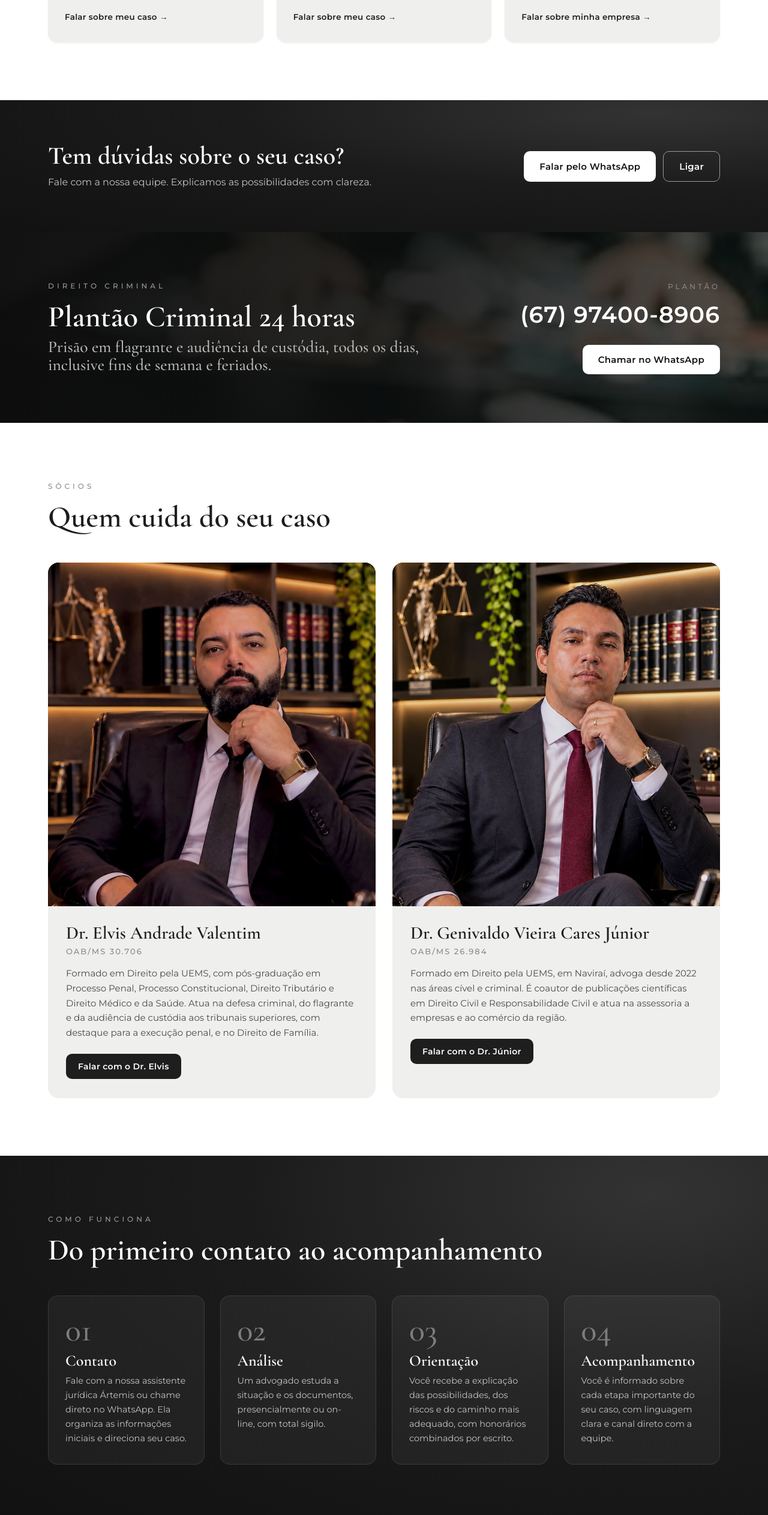
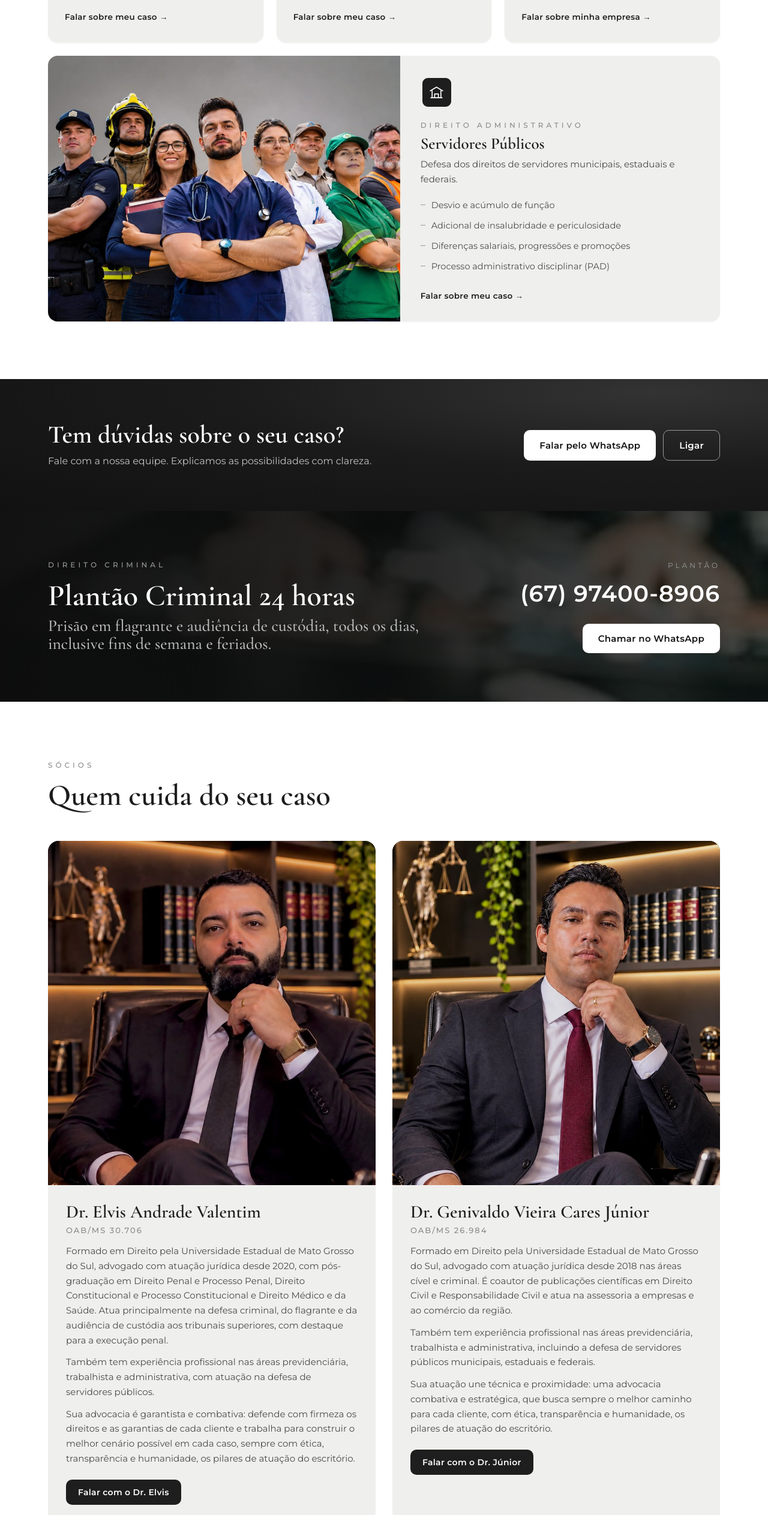
Before and after one commit to advelvisandrade-stack/cav-site, a plain HTML site: page index.html in a window 1280 px wide. Shown: the part 3574-6100 px from the top of the page at 60% size. Drawn offline with nearby package versions, Linux system fonts and the light colour scheme.

Commit message:
Bios atualizadas dos sócios; Servidores Públicos no site, FAQ (Súmula 378/STJ) e nas assistentes
Co-Authored-By: Claude Opus 5.5 <noreply@anthropic.com>
Claude-Session: https://claude.ai/code/session_016zCLAoCu5P1jHBCa2pxurx

```diff
--- a/index.html
+++ b/index.html
@@ -4,7 +4,7 @@
 <meta charset="utf-8">
 <meta name="viewport" content="width=device-width, initial-scale=1">
 <title>Cares &amp; Andrade Valentim Advogados Associados · Advocacia com atuação em todo o Brasil</title>
-<meta name="description" content="Escritório de advocacia com atuação em todo o Brasil. Direito Criminal com plantão 24 horas, Família, Cível, Consumidor e Saúde, Trabalhista, Previdenciário e assessoria a empresas. Atendimento on-line em todo o país e presencial em Naviraí/MS.">
+<meta name="description" content="Escritório de advocacia com atuação em todo o Brasil. Direito Criminal com plantão 24 horas, Família, Cível, Consumidor e Saúde, Trabalhista, Previdenciário, defesa de servidores públicos e assessoria a empresas. Atendimento on-line em todo o país e presencial em Naviraí/MS.">
 <link rel="canonical" href="https://cavadvogadosassociados.com.br/">
 <link rel="icon" href="assets/favicon.png">
 <meta property="og:type" content="website">
@@ -141,6 +141,11 @@ header.scrolled .nav{padding:10px 0}
 .card{background:var(--claro);border-radius:16px;padding:32px 28px;box-shadow:0 1px 3px rgba(0,0,0,.06);transition:.25s;display:flex;flex-direction:column}
 .card:hover{transform:translateY(-4px);box-shadow:0 14px 30px rgba(0,0,0,.09)}
 .card{overflow:hidden}
+.card.feature{grid-column:1/-1;display:grid;grid-template-columns:1.1fr 1fr;padding:0}
+.card.feature .cimg{margin:0;height:auto;min-height:340px}
+.card.feature .fbody{padding:34px 34px 32px;display:flex;flex-direction:column}
+.card.feature .ic{margin:0 0 18px}
+.card.feature .fdesc{font-size:15px;color:#4a4a4a;margin-top:8px}
 .cimg{margin:-32px -28px 0;height:200px;background-size:cover;background-position:center;transition:transform .5s ease}
 .card:hover .cimg{transform:scale(1.04)}
 .cimg{background-position:center 30%}
@@ -176,7 +181,7 @@ header.scrolled .nav{padding:10px 0}
 .socio .info{padding:28px 30px 32px}
 .socio h3{font-size:30px}
 .socio .oab{font-size:13px;letter-spacing:2px;color:var(--cinza);margin-top:4px;font-weight:500}
-.socio p{font-size:15px;color:#4a4a4a;margin-top:14px}
+.socio p{font-size:15px;color:#4a4a4a;margin-top:12px}
 .socio .chips{display:flex;flex-wrap:wrap;gap:8px;margin-top:16px}
 .chip{font-size:12.5px;padding:6px 12px;border-radius:30px;background:var(--branco);border:1px solid #d5d5d5;color:#333}
 .socio .btn{margin-top:22px;padding:12px 20px;font-size:14px}
@@ -234,6 +239,8 @@ footer{background:var(--preto);color:#a9a9a9;padding:60px 0 34px;font-size:13.5p
   .hero{padding-top:150px}
   .sobre-grid,.plantao-box,.contato-grid,.socios-grid,.foot{grid-template-columns:1fr}
   .cards,.steps{grid-template-columns:1fr}
+  .card.feature{grid-template-columns:1fr}
+  .card.feature .cimg{min-height:220px}
   .plantao .side{text-align:left}
   .hero{min-height:auto}
   .float{display:none}
@@ -376,6 +383,17 @@ footer{background:var(--preto);color:#a9a9a9;padding:60px 0 34px;font-size:13.5p
         <ul><li>Cobrança e execução de dívidas</li><li>Notificações extrajudiciais</li><li>Elaboração e revisão de contratos</li><li>Consultoria tributária e trabalhista</li></ul>
         <a class="more" href="atendimento/">Falar sobre minha empresa →</a>
       </article>
+      <article class="card feature reveal">
+        <div class="cimg" style="background-image:url('assets/img/servidores.jpg')" role="img" aria-label="Servidores públicos"></div>
+        <div class="fbody">
+          <div class="ic"><svg viewBox="0 0 24 24"><path d="M3 21h18M5 21V10M19 21V10M9 21v-6h6v6M2 10l10-6 10 6"/></svg></div>
+          <p class="eyebrow" style="margin-bottom:6px">Direito Administrativo</p>
+          <h3>Servidores Públicos</h3>
+          <p class="fdesc">Defesa dos direitos de servidores municipais, estaduais e federais.</p>
+          <ul><li>Desvio e acúmulo de função</li><li>Adicional de insalubridade e periculosidade</li><li>Diferenças salariais, progressões e promoções</li><li>Processo administrativo disciplinar (PAD)</li></ul>
+          <a class="more" href="atendimento/">Falar sobre meu caso →</a>
+        </div>
+      </article>
     </div>
   </div>
 </section>
@@ -416,7 +434,9 @@ footer{background:var(--preto);color:#a9a9a9;padding:60px 0 34px;font-size:13.5p
         <div class="info">
           <h3>Dr. Elvis Andrade Valentim</h3>
           <p class="oab">OAB/MS 30.706</p>
-          <p>Formado em Direito pela UEMS, com pós-graduação em Processo Penal, Processo Constitucional, Direito Tributário e Direito Médico e da Saúde. Atua na defesa criminal, do flagrante e da audiência de custódia aos tribunais superiores, com destaque para a execução penal, e no Direito de Família.</p>
+          <p>Formado em Direito pela Universidade Estadual de Mato Grosso do Sul, advogado com atuação jurídica desde 2020, com pós-graduação em Direito Penal e Processo Penal, Direito Constitucional e Processo Constitucional e Direito Médico e da Saúde. Atua principalmente na defesa criminal, do flagrante e da audiência de custódia aos tribunais superiores, com destaque para a execução penal.</p>
+          <p>Também tem experiência profissional nas áreas previdenciária, trabalhista e administrativa, com atuação na defesa de servidores públicos.</p>
+          <p>Sua advocacia é garantista e combativa: defende com firmeza os direitos e as garantias de cada cliente e trabalha para construir o melhor cenário possível em cada caso, sempre com ética, transparência e humanidade, os pilares de atuação do escritório.</p>
           <a class="btn btn-dark" href="elvis/">Falar com o Dr. Elvis</a>
         </div>
       </article>
@@ -425,7 +445,9 @@ footer{background:var(--preto);color:#a9a9a9;padding:60px 0 34px;font-size:13.5p
         <div class="info">
           <h3>Dr. Genivaldo Vieira Cares Júnior</h3>
           <p class="oab">OAB/MS 26.984</p>
-          <p>Formado em Direito pela UEMS, em Naviraí, advoga desde 2022 nas áreas cível e criminal. É coautor de publicações científicas em Direito Civil e Responsabilidade Civil e atua na assessoria a empresas e ao comércio da região.</p>
+          <p>Formado em Direito pela Universidade Estadual de Mato Grosso do Sul, advogado com atuação jurídica desde 2018 nas áreas cível e criminal. É coautor de publicações científicas em Direito Civil e Responsabilidade Civil e atua na assessoria a empresas e ao comércio da região.</p>
+          <p>Também tem experiência profissional nas áreas previdenciária, trabalhista e administrativa, incluindo a defesa de servidores públicos municipais, estaduais e federais.</p>
+          <p>Sua atuação une técnica e proximidade: uma advocacia combativa e estratégica, que busca sempre o melhor caminho para cada cliente, com ética, transparência e humanidade, os pilares de atuação do escritório.</p>
           <a class="btn btn-dark" href="junior/">Falar com o Dr. Júnior</a>
         </div>
       </article>
@@ -484,6 +506,7 @@ footer{background:var(--preto);color:#a9a9a9;padding:60px 0 34px;font-size:13.5p
       <details><summary>Quanto custa uma consulta ou um processo?</summary><p>Os honorários são definidos após a análise do caso, considerando sua complexidade, e observam a Tabela de Honorários da OAB/MS. Tudo é combinado de forma transparente e por escrito antes do início do trabalho.</p></details>
       <details><summary>Quais documentos devo levar no primeiro atendimento?</summary><p>Documento de identidade, CPF, comprovante de residência e todos os papéis relacionados ao caso (contratos, notificações, intimações, decisões, laudos ou carta do INSS, por exemplo). Se tiver dúvida, nossa equipe orienta pelo WhatsApp.</p></details>
       <details><summary>Minhas informações ficam em sigilo?</summary><p>Sim. O sigilo profissional é um dever do advogado, previsto no Estatuto da Advocacia e no Código de Ética da OAB. As informações também são tratadas conforme a Lei Geral de Proteção de Dados (LGPD).</p></details>
+      <details><summary>Sou servidor público e trabalho em desvio de função. Tenho direito a alguma diferença?</summary><p>O Superior Tribunal de Justiça entende que, reconhecido o desvio de função, o servidor tem direito às diferenças salariais decorrentes (Súmula 378 do STJ), sem que isso gere reenquadramento no cargo. Cada caso exige análise das atribuições exercidas e da documentação.</p></details>
       <details><summary>Vocês atendem empresas?</summary><p>Sim. Oferecemos assessoria ao comércio e às empresas da região em cobrança, contratos, notificações extrajudiciais e consultoria tributária e trabalhista preventiva.</p></details>
     </div>
   </div>
```
Also changed, not shown: atendimento/index.html (+7 -2 lines), elvis/index.html (+7 -2 lines), junior/index.html (+7 -2 lines), assets/img/servidores.jpg (added).
